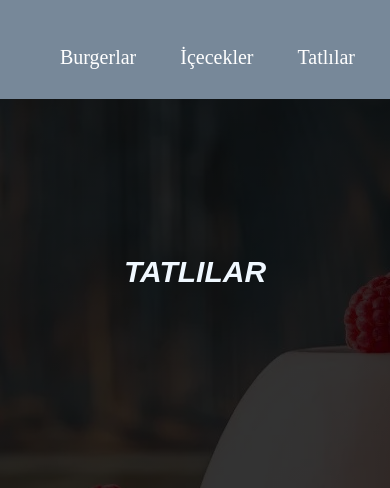
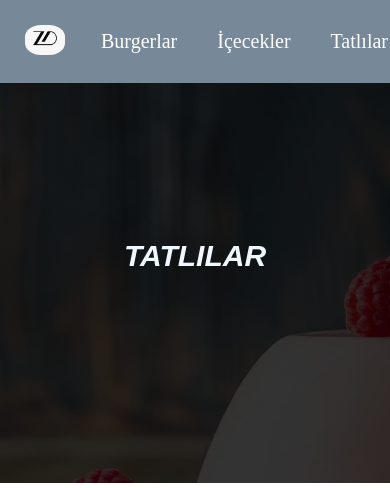
Before and after one commit to Zeynepdrn/cafe_project, a plain HTML site: page cakes.html in a window 390 px wide. Shown: the top 488 px of the page. Drawn offline with Linux system fonts and the light colour scheme.

Commit message:
completed

```diff
--- a/style.css
+++ b/style.css
@@ -237,14 +237,17 @@ footer{
     color: brown;
 }
 
-@media  screen and (max-width: 700px) {
+@media  screen and (max-width: 768px) {
     header{
         display: flex;
-        flex-direction: column;
+        flex-direction: row;
         gap: 1rem;
     }
     nav{
         width: 100%;
+    }
+    nav ul{
+        display: flex;
     }
     nav ul li a{
         display: flex;
@@ -329,9 +332,3 @@ footer{
         padding: 5px;
     }
 }
-
-@media  screen and (max-width: 405px) {
-    .logo{
-        display: none;
-    }
-}
```
